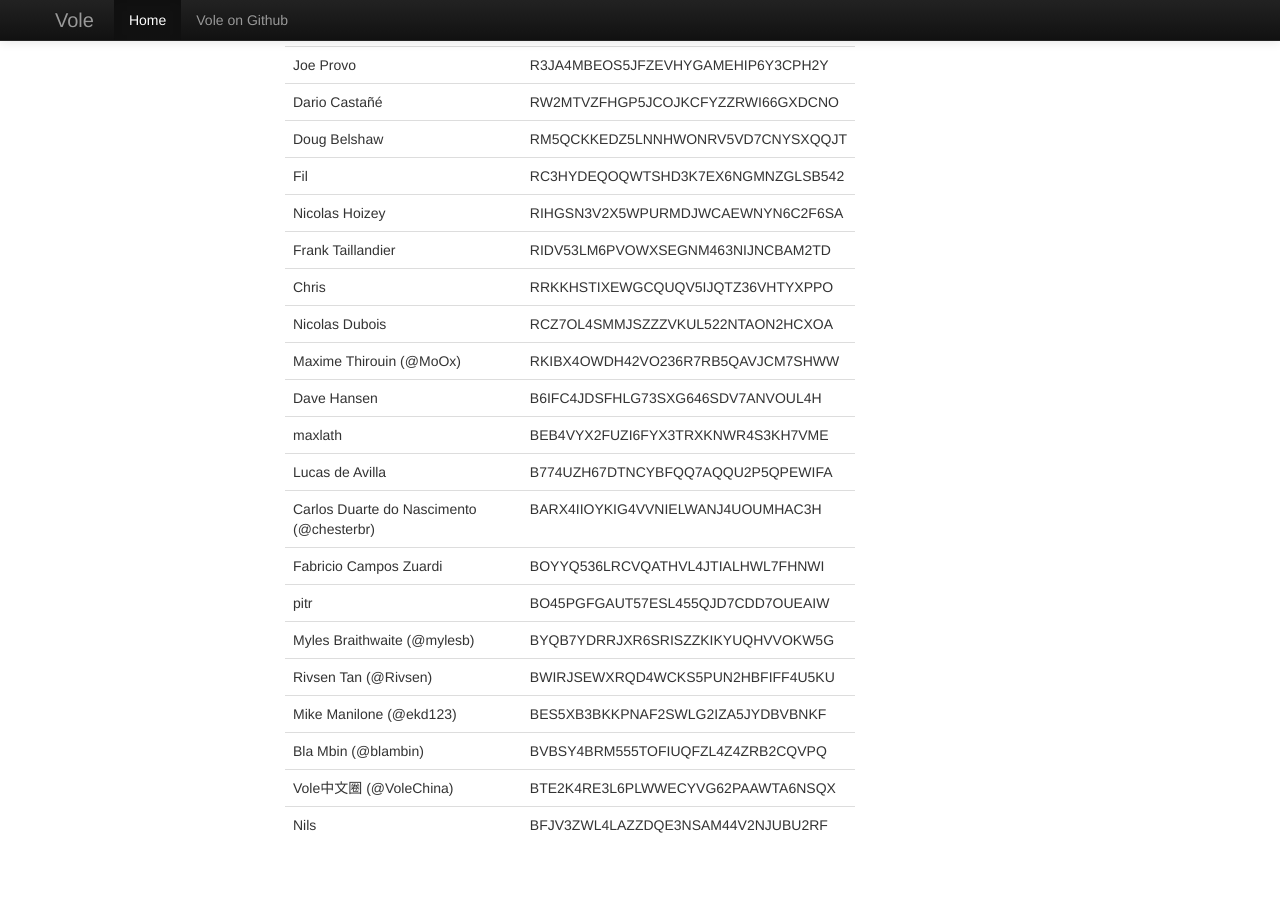
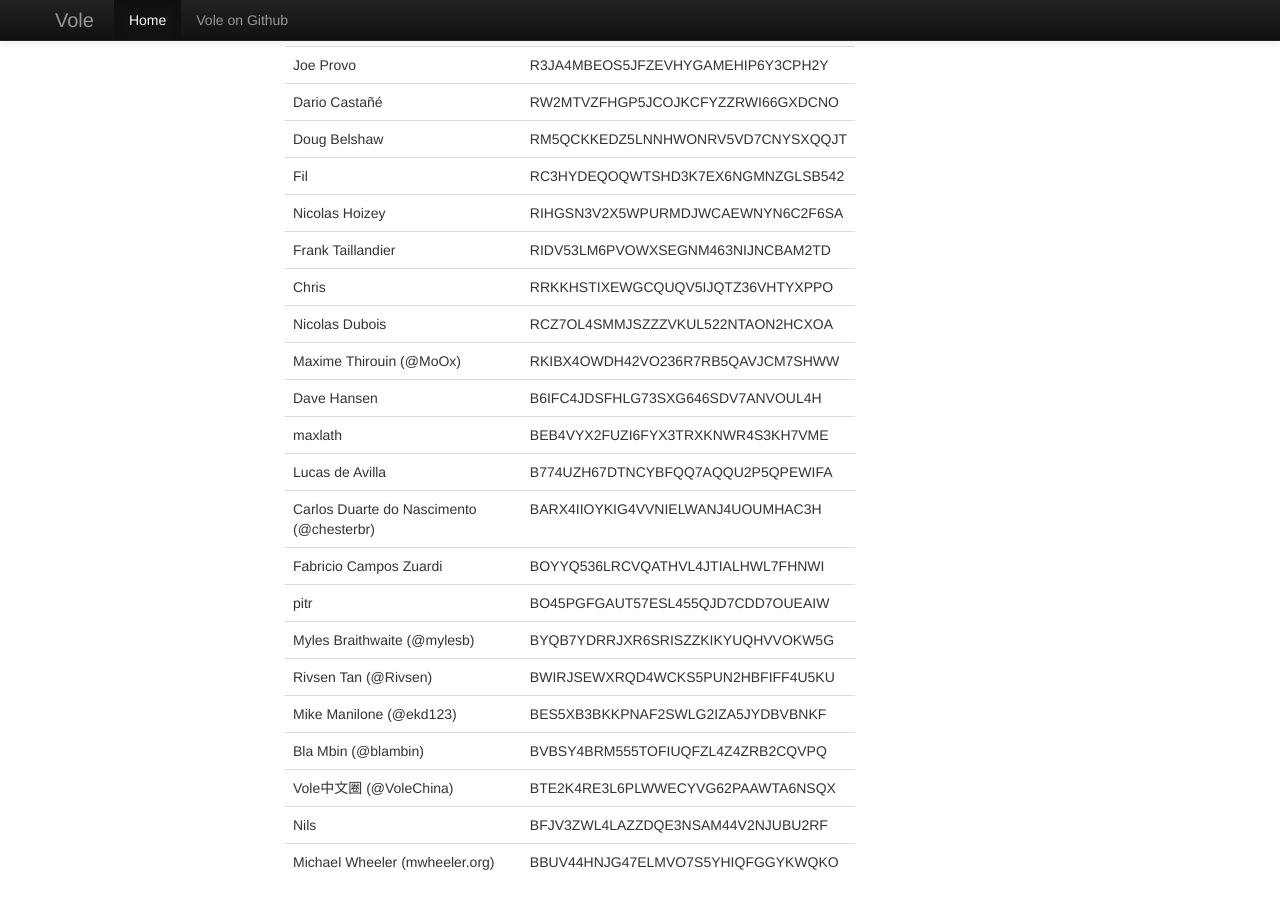
Before and after one commit to vole/vole.github.io, a Jekyll site: the page built from index.html, in a window 1280 px wide and 900 px high, scrolled down 2669 px. Built offline with Jekyll 4.4.1, drawn with Linux system fonts in a browser that asks for light colours; before the commit the page ends 3532 px from its top, so only the background shows below that.

Commit message:
Another loyal user
Yo.

```diff
--- a/index.html
+++ b/index.html
@@ -202,6 +202,10 @@ title: Vole.cc
               <td>Nils</td>
               <td>BFJV3ZWL4LAZZDQE3NSAM44V2NJUBU2RF</td>
             </tr>
+            <tr>
+              <td>Michael Wheeler (mwheeler.org)</td>
+              <td>BBUV44HNJG47ELMVO7S5YHIQFGGYKWQKO</td>
+            </tr>
           </tbody>
         </table>
       </div>
```
